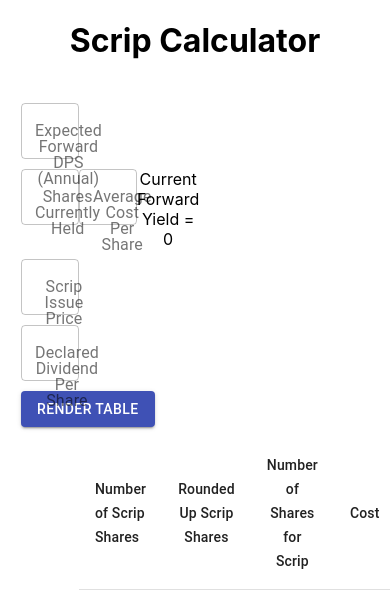
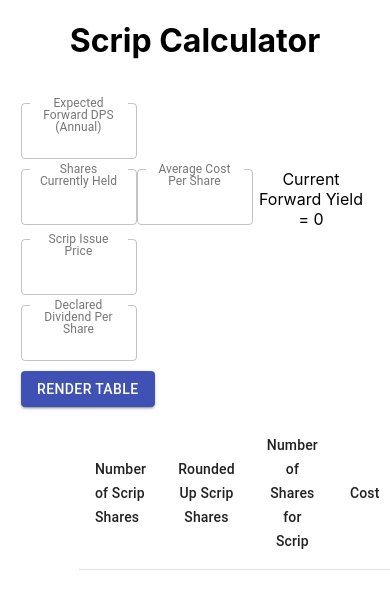
Before and after one commit to Raiishin/Scrip-Calculator, a React (Create React App) app: page / in a window 390 px wide. Shown: the top 608 px of the page. Built offline with nearby package versions, Linux system fonts and the light colour scheme.

Commit message:
Fixed mobile view

```diff
--- a/src/App.js
+++ b/src/App.js
@@ -84,10 +84,10 @@ function App() {
       <div style={{ padding: 20 }}>
         <Grid container spacing={1}>
           <Grid container style={{ padding: 5 }}>
-            <Grid container item xs={2}>
+            <Grid container item xl={2} xs={4}>
               <TextField
                 label="Expected Forward DPS (Annual)"
-                style={{ width: 270 }}
+                defaultValue=" "
                 id="expectedForwardDPS"
                 variant="outlined"
                 onChange={(e) => {
@@ -97,10 +97,10 @@ function App() {
             </Grid>
           </Grid>
           <Grid container style={{ padding: 5 }}>
-            <Grid container item xs={2}>
+            <Grid container item xl={2} xs={4}>
               <TextField
                 label="Shares Currently Held"
-                style={{ width: 270 }}
+                defaultValue=" "
                 id="sharesOutstanding"
                 variant="outlined"
                 onChange={(e) => {
@@ -108,10 +108,10 @@ function App() {
                 }}
               />
             </Grid>
-            <Grid container item xs={2}>
+            <Grid container item xl={2} xs={4}>
               <TextField
                 label="Average Cost Per Share"
-                style={{ width: 270 }}
+                defaultValue=" "
                 id="avgCostPerShare"
                 variant="outlined"
                 onChange={(e) => {
@@ -119,15 +119,15 @@ function App() {
                 }}
               />
             </Grid>
-            <Grid container item xs={2} style={{}}>
+            <Grid container item xl={2} xs={4} style={{}}>
               Current Forward Yield = {currentForwardYield}
             </Grid>
           </Grid>
           <Grid container style={{ padding: 5 }}>
-            <Grid container item xs={2}>
+            <Grid container item xl={2} xs={4}>
               <TextField
                 label="Scrip Issue Price"
-                style={{ width: 270 }}
+                defaultValue=" "
                 id="scripPrice"
                 variant="outlined"
                 onChange={(e) => {
@@ -137,10 +137,10 @@ function App() {
             </Grid>
           </Grid>
           <Grid container style={{ padding: 5 }}>
-            <Grid container item xs={2}>
+            <Grid container item xl={2} xs={4}>
               <TextField
                 label="Declared Dividend Per Share"
-                style={{ width: 270 }}
+                defaultValue=" "
                 id="DPS"
                 variant="outlined"
                 onChange={(e) => {
```
